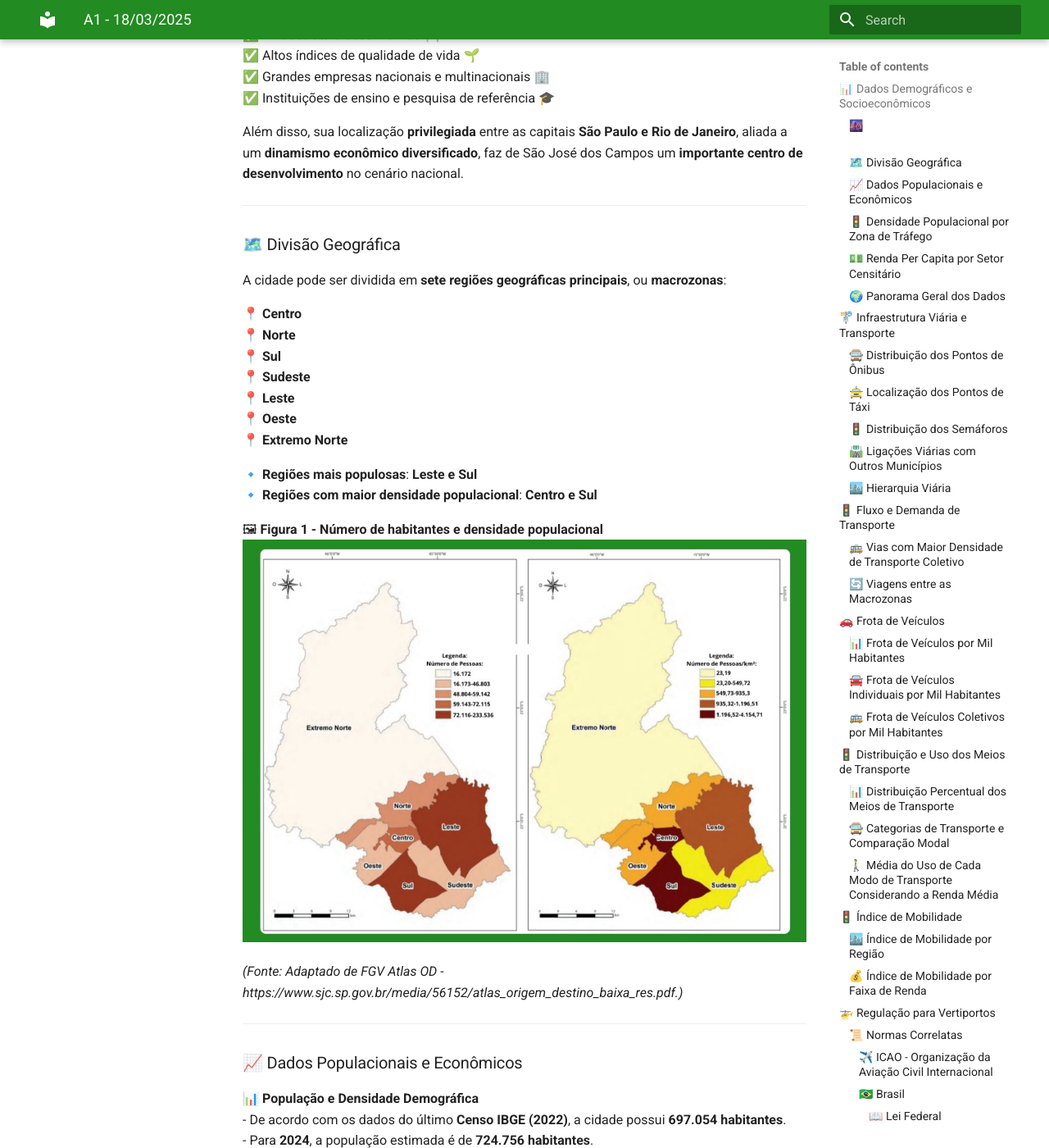
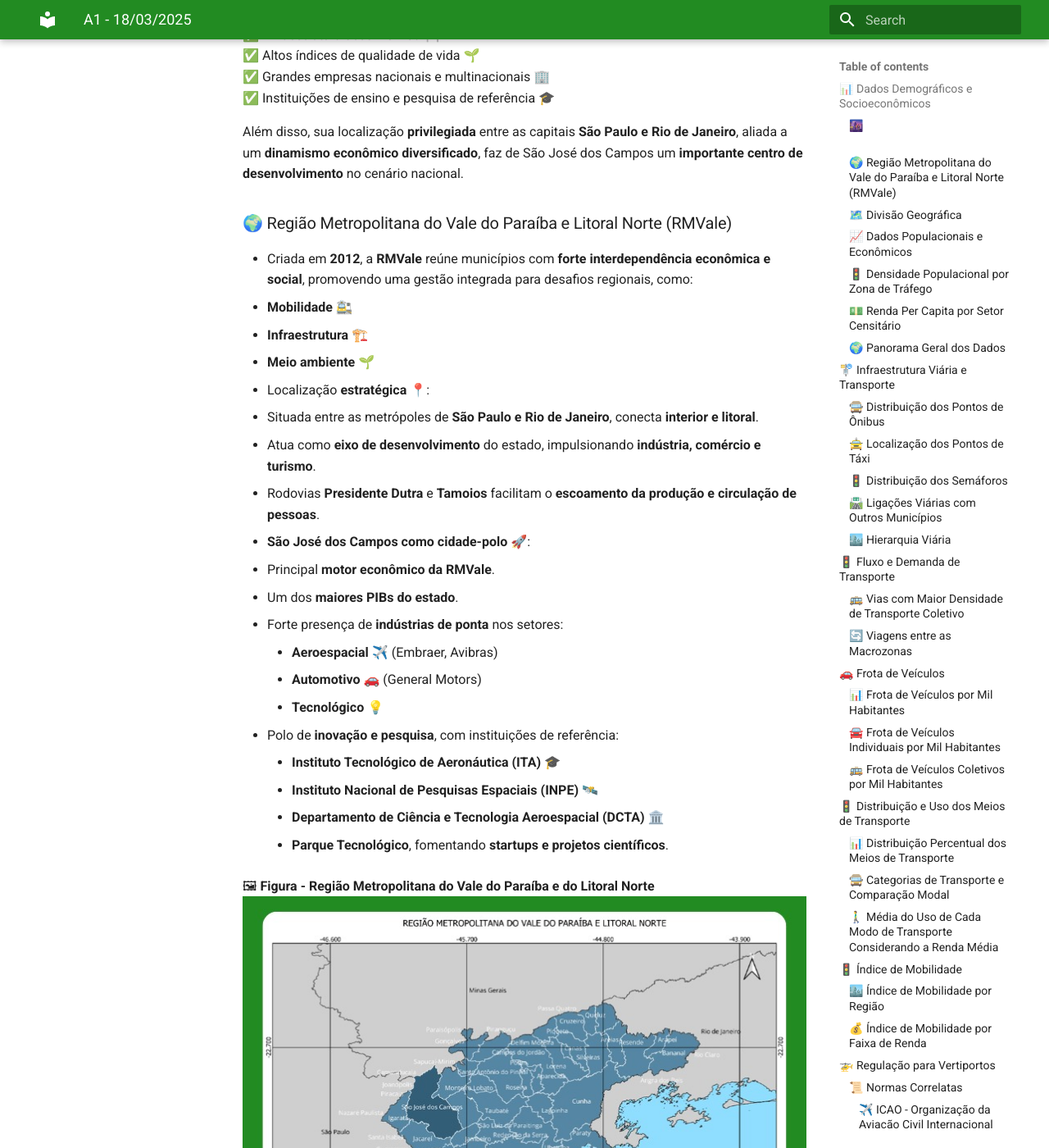
Before and after one commit to Lirucas/ProjetoTesteMkDocs, an MkDocs documentation site: the page built from docs/atv1.md, in a window 1280 px wide and 1400 px high, scrolled down 708 px. Shown: the whole window at 82% size. Built offline with MkDocs 1.6.1 and Material for MkDocs 9.7.7, drawn with Linux system fonts in a browser that asks for light colours.

Commit message:
Atualizando atv1.md e adicionando imagens em assets

```diff
--- a/docs/atv1.md
+++ b/docs/atv1.md
@@ -24,6 +24,35 @@ São José dos Campos é uma **cidade estratégica**, localizada no **Vale do Pa
 ✅ Instituições de ensino e pesquisa de referência 🎓
 
 Além disso, sua localização **privilegiada** entre as capitais **São Paulo e Rio de Janeiro**, aliada a um **dinamismo econômico diversificado**, faz de São José dos Campos um **importante centro de desenvolvimento** no cenário nacional.
+### 🌍 Região Metropolitana do Vale do Paraíba e Litoral Norte (RMVale)
+
+- Criada em **2012**, a **RMVale** reúne municípios com **forte interdependência econômica e social**, promovendo uma gestão integrada para desafios regionais, como:
+  - **Mobilidade** 🚉
+  - **Infraestrutura** 🏗️
+  - **Meio ambiente** 🌱
+
+- Localização **estratégica** 📍:
+  - Situada entre as metrópoles de **São Paulo e Rio de Janeiro**, conecta **interior e litoral**.
+  - Atua como **eixo de desenvolvimento** do estado, impulsionando **indústria, comércio e turismo**.
+  - Rodovias **Presidente Dutra** e **Tamoios** facilitam o **escoamento da produção e circulação de pessoas**.
+
+- **São José dos Campos como cidade-polo** 🚀:
+  - Principal **motor econômico da RMVale**.
+  - Um dos **maiores PIBs do estado**.
+  - Forte presença de **indústrias de ponta** nos setores:
+    - **Aeroespacial** ✈️ (Embraer, Avibras)
+    - **Automotivo** 🚗 (General Motors)
+    - **Tecnológico** 💡
+  - Polo de **inovação e pesquisa**, com instituições de referência:
+    - **Instituto Tecnológico de Aeronáutica (ITA)** 🎓
+    - **Instituto Nacional de Pesquisas Espaciais (INPE)** 🛰️
+    - **Departamento de Ciência e Tecnologia Aeroespacial (DCTA)** 🏛️
+    - **Parque Tecnológico**, fomentando **startups e projetos científicos**.
+
+🖼 **Figura - Região Metropolitana do Vale do Paraíba e do Litoral Norte**
+![Figura - Região Metropolitana do Vale do Paraíba e do Litoral Norte](assets/figura22.jpg)
+
+*(Fonte: Autor.)*
 
 ---
 
```
Also changed, not shown: docs/assets/figura22.jpg (added).
